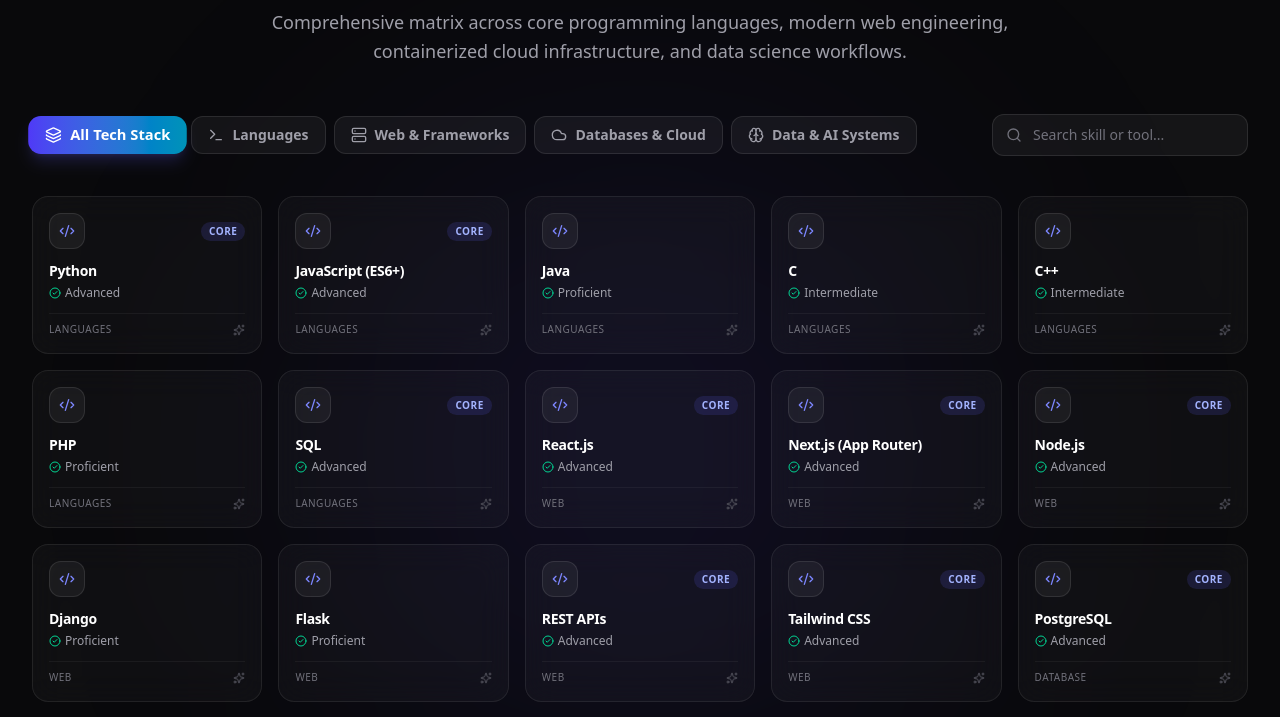
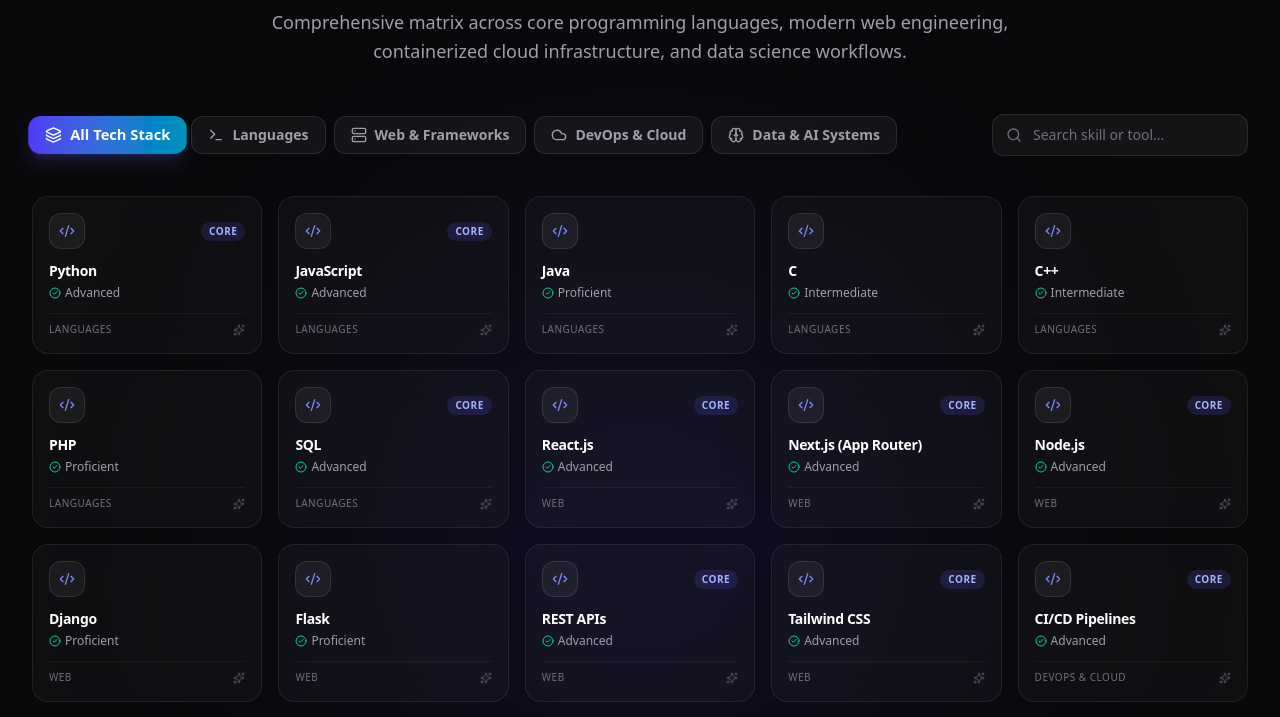
Before and after one commit to MEHTHAB7/My_portfolio, a Next.js app: page / in a window 1280 px wide. Shown: the part 1222-1939 px from the top of the page. Built offline with nearby package versions, Linux system fonts and the light colour scheme.

Commit message:
feat: highlight Camerin Best Student award and CI/CD (GitHub Actions, Jenkins, Pages) across portfolio

```diff
--- a/components/EducationSection.tsx
+++ b/components/EducationSection.tsx
@@ -25,6 +25,7 @@
   skills: string[];
   highlightBadge?: string;
   credentialId?: string;
+  awardBadge?: string;
 }
 
 const educationData: EducationItem[] = [
@@ -49,9 +50,11 @@
     institution: "Camerin Institute of Upskill",
     period: "May 11, 2026 – Present",
     statusPill: "⚡ Currently Pursuing",
+    awardBadge: "🏆 Best Student of the Month – July",
     category: "certification",
     highlightBadge: "🤖 Django + React + AI",
     description: [
+      "Honored as Best Student of the Month (July) for academic excellence, active participation, and outstanding execution in Python full-stack engineering.",
       "Specializing in Python full-stack engineering with Django backend framework, REST API development, and modern React frontend architectures.",
       "Integrating AI and Machine Learning models into full-stack web applications for intelligent automated features.",
     ],
@@ -179,7 +182,11 @@
                 whileInView={{ opacity: 1, y: 0 }}
                 viewport={{ once: true }}
                 transition={{ duration: 0.4, delay: idx * 0.1 }}
-                className="group relative rounded-3xl glass-card p-6 sm:p-7 border border-white/10 glass-card-hover"
+                className={`group relative rounded-3xl glass-card p-6 sm:p-7 border ${
+                  item.awardBadge
+                    ? "border-amber-500/35 hover:border-amber-400/60 shadow-lg shadow-amber-500/5"
+                    : "border-white/10"
+                } glass-card-hover`}
               >
                 {/* Header Badge & Period */}
                 <div className="flex flex-wrap items-center justify-between gap-2 mb-3">
@@ -192,6 +199,14 @@
                     {item.statusPill}
                   </span>
                 </div>
+
+                {/* Award Highlight Badge if present */}
+                {item.awardBadge && (
+                  <div className="mb-3.5 inline-flex items-center gap-1.5 px-3 py-1 rounded-full bg-amber-500/15 border border-amber-500/30 text-amber-300 text-xs font-bold shadow-sm">
+                    <Award className="w-3.5 h-3.5 text-amber-400 shrink-0" />
+                    <span>{item.awardBadge}</span>
+                  </div>
+                )}
 
                 {/* Title & Institution */}
                 <h4 className="text-xl font-bold text-white tracking-tight group-hover:text-cyan-300 transition-colors">
@@ -252,7 +267,11 @@
                 whileInView={{ opacity: 1, y: 0 }}
                 viewport={{ once: true }}
                 transition={{ duration: 0.4, delay: idx * 0.1 }}
-                className="group relative rounded-3xl glass-card p-6 sm:p-7 border border-white/10 glass-card-hover"
+                className={`group relative rounded-3xl glass-card p-6 sm:p-7 border ${
+                  item.awardBadge
+                    ? "border-amber-500/35 hover:border-amber-400/60 shadow-lg shadow-amber-500/5"
+                    : "border-white/10"
+                } glass-card-hover`}
               >
                 {/* Header Badge & Period */}
                 <div className="flex flex-wrap items-center justify-between gap-2 mb-3">
@@ -265,6 +284,14 @@
                     {item.statusPill}
                   </span>
                 </div>
+
+                {/* Award Highlight Badge if present */}
+                {item.awardBadge && (
+                  <div className="mb-3.5 inline-flex items-center gap-1.5 px-3 py-1 rounded-full bg-amber-500/15 border border-amber-500/30 text-amber-300 text-xs font-bold shadow-sm">
+                    <Award className="w-3.5 h-3.5 text-amber-400 shrink-0" />
+                    <span>{item.awardBadge}</span>
+                  </div>
+                )}
 
                 {/* Title & Institution */}
                 <h4 className="text-xl font-bold text-white tracking-tight group-hover:text-indigo-300 transition-colors">
--- a/components/ExperienceSection.tsx
+++ b/components/ExperienceSection.tsx
@@ -32,17 +32,18 @@
     id: "logix-space",
     role: "Full Stack Trainee Developer",
     organization: "Logix Space Technologies (Link UrCodes)",
-    period: "Aug 2024 – Mar 2026",
+    period: "Aug 2024 – Present",
     location: "Kochi, Kerala",
     type: "work",
     awardBadge: "🏆 Best Performer Award",
     bullets: [
       "Architected and deployed responsive client-facing web applications using React.js, Next.js, and Node.js.",
+      "Building and maintaining automated CI/CD pipelines using GitHub Actions, GitHub Pages, and Jenkins for continuous integration, automated testing, and zero-friction deployment.",
       "Engineered cross-platform mobile application modules with Flutter, improving app startup times and component modularity.",
       "Collaborated in agile sprint cycles, participating in daily standups, code reviews, and API contract designs.",
       "Honored with the Best Performer Award for exceptional technical growth, bug-free deliveries, and team mentorship.",
     ],
-    skills: ["React.js", "Next.js", "Flutter", "Node.js", "Agile Sprints", "REST APIs"],
+    skills: ["CI/CD Pipelines", "GitHub Actions", "Jenkins", "GitHub Pages", "React.js", "Next.js", "Flutter", "Node.js", "REST APIs"],
   },
   {
     id: "hackathon-leadership",
--- a/components/HeroSection.tsx
+++ b/components/HeroSection.tsx
@@ -102,7 +102,7 @@
               className="text-base sm:text-lg text-zinc-300 max-w-2xl leading-relaxed font-normal"
             >
               BCA graduate & MCA candidate experienced in building production web applications,
-              automated deployment platforms, and AI-driven workflows. Proven track record leading
+              automated CI/CD pipelines (GitHub Actions, Jenkins), and AI-driven workflows. Proven track record leading
               developer teams and shipping end-to-end client builds.
             </motion.p>
 
@@ -206,7 +206,7 @@
 
                   {/* Bottom Floating Skill Pills */}
                   <div className="absolute bottom-4 left-4 right-4 flex flex-wrap gap-2">
-                    {["Next.js", "Docker", "Python", "React", "Node.js"].map((skill) => (
+                    {["Next.js", "Docker", "CI/CD", "Jenkins", "Python", "React"].map((skill) => (
                       <span
                         key={skill}
                         className="px-2.5 py-1 rounded-lg bg-zinc-950/85 backdrop-blur-md border border-white/15 text-[11px] font-semibold text-indigo-300 shadow-md"
--- a/components/ProjectsSection.tsx
+++ b/components/ProjectsSection.tsx
@@ -31,10 +31,10 @@
       "Zero-cost PaaS deploying web apps directly from GitHub repos or Docker containers with multi-tenancy routing & AI deployment copilot.",
     fullOverview:
       "Zynkarashift is a complete self-hosted Platform-as-a-Service engineered to bypass high cloud hosting fees. It features dynamic reverse proxy routing, multi-tenant container isolation, automated SSL via Let's Encrypt, and an AI-driven deployment copilot that inspects build logs to automatically diagnose deployment failures.",
-    tech: ["Node.js", "Docker", "GitHub API", "CI/CD", "Tailwind"],
+    tech: ["Node.js", "Docker", "CI/CD Pipelines", "GitHub Actions", "Tailwind"],
     keyHighlights: [
       "Zero-downtime container deployments via Docker API",
-      "Automated GitHub webhook build pipeline & log streaming",
+      "Automated CI/CD build pipeline & GitHub webhook log streaming",
       "Multi-tenant reverse proxy routing with custom domains",
       "AI Copilot diagnosing build failures in real time",
     ],
--- a/components/SkillsSection.tsx
+++ b/components/SkillsSection.tsx
@@ -27,7 +27,7 @@
 const skillsData: SkillItem[] = [
   // Languages
   { name: "Python", category: "languages", level: "Advanced", iconName: "Python", highlight: true },
-  { name: "JavaScript (ES6+)", category: "languages", level: "Advanced", iconName: "JavaScript", highlight: true },
+  { name: "JavaScript", category: "languages", level: "Advanced", iconName: "JavaScript", highlight: true },
   { name: "Java", category: "languages", level: "Proficient", iconName: "Java" },
   { name: "C", category: "languages", level: "Intermediate", iconName: "C" },
   { name: "C++", category: "languages", level: "Intermediate", iconName: "C++" },
@@ -43,11 +43,15 @@
   { name: "REST APIs", category: "web", level: "Advanced", iconName: "REST API", highlight: true },
   { name: "Tailwind CSS", category: "web", level: "Advanced", iconName: "Tailwind", highlight: true },
 
-  // Databases & Cloud
+  // DevOps, Cloud & Databases
+  { name: "CI/CD Pipelines", category: "database", level: "Advanced", iconName: "CI/CD", highlight: true },
+  { name: "GitHub Actions", category: "database", level: "Advanced", iconName: "GitHub Actions", highlight: true },
+  { name: "Jenkins", category: "database", level: "Advanced", iconName: "Jenkins", highlight: true },
+  { name: "GitHub Pages", category: "database", level: "Advanced", iconName: "GitHub Pages" },
+  { name: "Docker", category: "database", level: "Advanced", iconName: "Docker", highlight: true },
   { name: "PostgreSQL", category: "database", level: "Advanced", iconName: "PostgreSQL", highlight: true },
   { name: "MySQL", category: "database", level: "Advanced", iconName: "MySQL" },
   { name: "MongoDB", category: "database", level: "Advanced", iconName: "MongoDB", highlight: true },
-  { name: "Docker", category: "database", level: "Advanced", iconName: "Docker", highlight: true },
   { name: "Render", category: "database", level: "Proficient", iconName: "Render" },
   { name: "Netlify", category: "database", level: "Proficient", iconName: "Netlify" },
 
@@ -63,7 +67,7 @@
   { id: "all", label: "All Tech Stack", icon: Layers },
   { id: "languages", label: "Languages", icon: Terminal },
   { id: "web", label: "Web & Frameworks", icon: Server },
-  { id: "database", label: "Databases & Cloud", icon: Cloud },
+  { id: "database", label: "DevOps & Cloud", icon: Cloud },
   { id: "ai", label: "Data & AI Systems", icon: Brain },
 ];
 
@@ -194,7 +198,7 @@
 
               {/* Bottom Subtle Bar */}
               <div className="mt-3 pt-2 border-t border-white/5 flex items-center justify-between text-[10px] text-zinc-500 uppercase tracking-wider">
-                <span>{skill.category}</span>
+                <span>{skill.category === "database" ? "DevOps & Cloud" : skill.category}</span>
                 <Sparkles className="w-3 h-3 text-zinc-600 group-hover:text-cyan-400 transition-colors" />
               </div>
             </motion.div>
```
